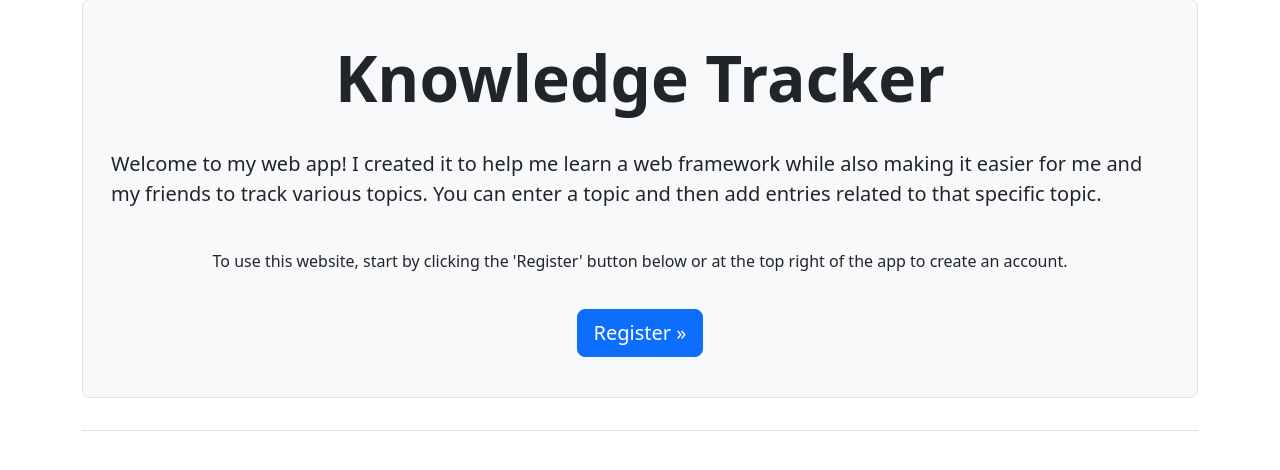
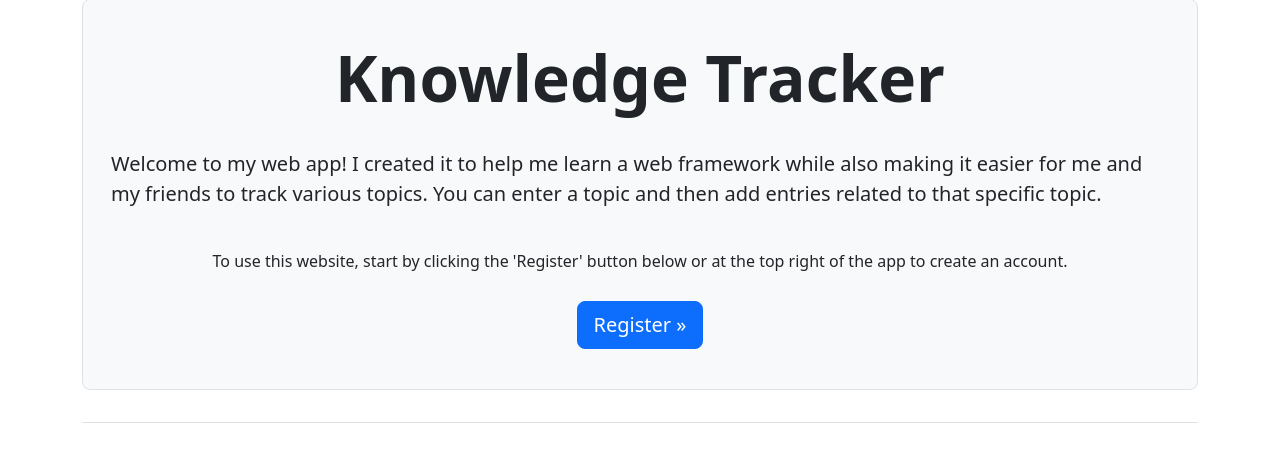
Before and after one commit to ZeroAfro/Portfolio, a Django app: page / in a window 1280 px wide. Shown: the part 83-553 px from the top of the page. Run offline with Django 5.2, Linux system fonts and the light colour scheme; parts of the project's set-up code (start-up, migrations or seed data) failed here and were passed over; some libraries are stand-ins or nearby versions.

Commit message:
Update index.html
fixed padding

```diff
--- a/Coding/Python/Django/Learning Log/learning_logs/templates/learning_logs/index.html
+++ b/Coding/Python/Django/Learning Log/learning_logs/templates/learning_logs/index.html
@@ -27,7 +27,7 @@
           To use this website, start by clicking the <strong>'Register'</strong> button below or at the top right of the app to create an account.
         </p>
       </div>
-        <div class="text-center pt-3">
+        <div class="text-center pt-2">
           <a class="btn btn-primary btn-lg mt-1"
               href="{% url 'accounts:register' %}">Register &raquo;</a>
         </div>
```
